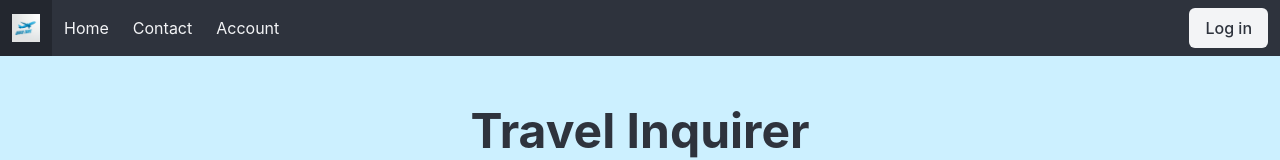
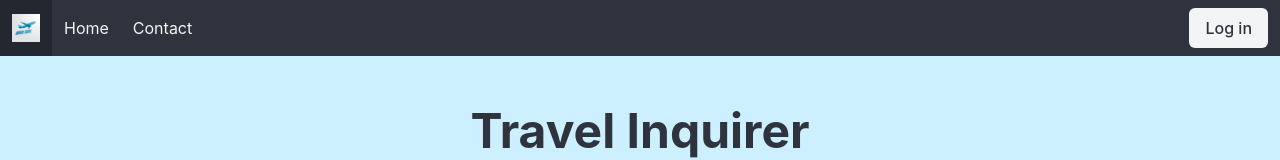
Before and after one commit to Godzelduh/Traveler-Inquirer-, a React (Vite) app in the folder client/: page / in a window 1280 px wide. Shown: the top 160 px of the page. Built offline with nearby package versions, Linux system fonts and the light colour scheme.

Commit message:
Set Account page conditional to logged-in

```diff
--- a/client/src/components/Navbar.jsx
+++ b/client/src/components/Navbar.jsx
@@ -37,11 +37,12 @@ function Navbar() {
             </Link>
           )}
 
-          {location.pathname !== '/account' && (
+          {location.pathname !== '/account' && auth.loggedIn() && (
             <Link to="/account" className="navbar-item">
               Account
             </Link>
           )}
+
         </div>
 
         <div className="navbar-end">
```
